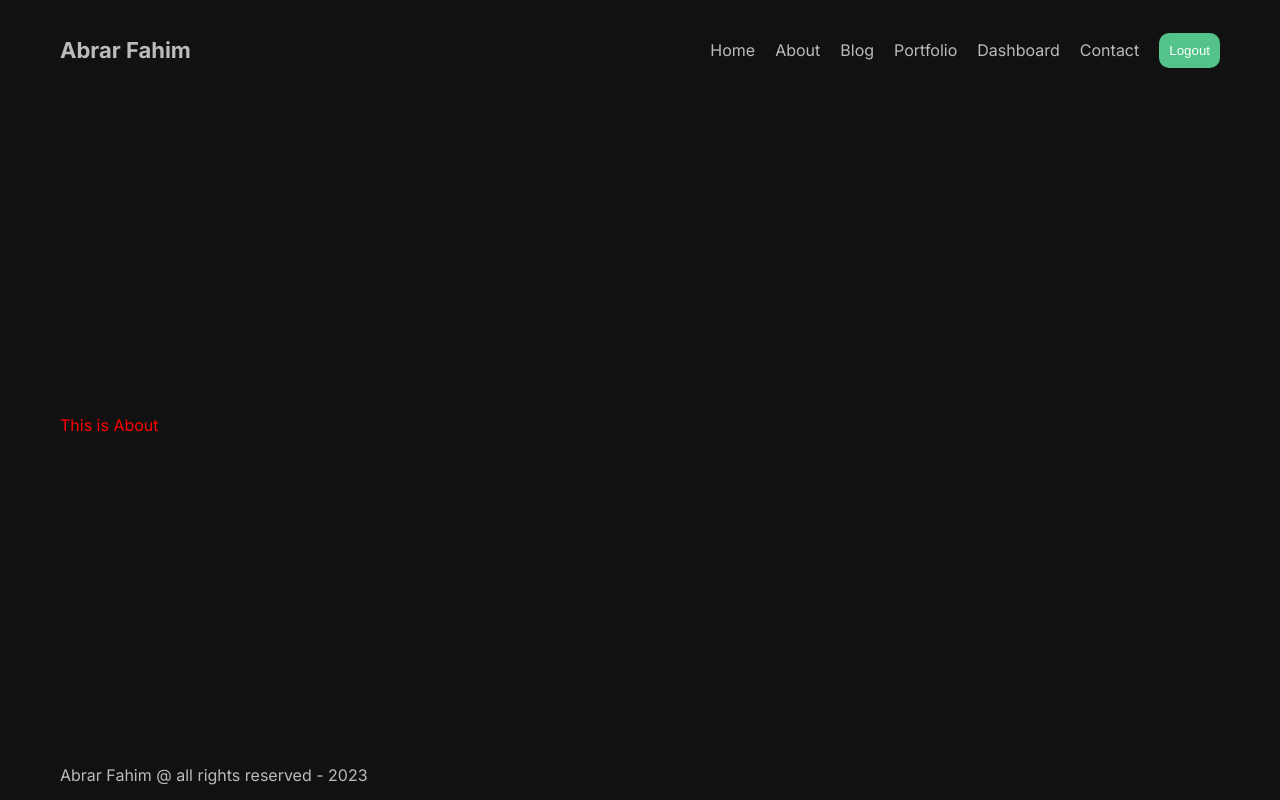
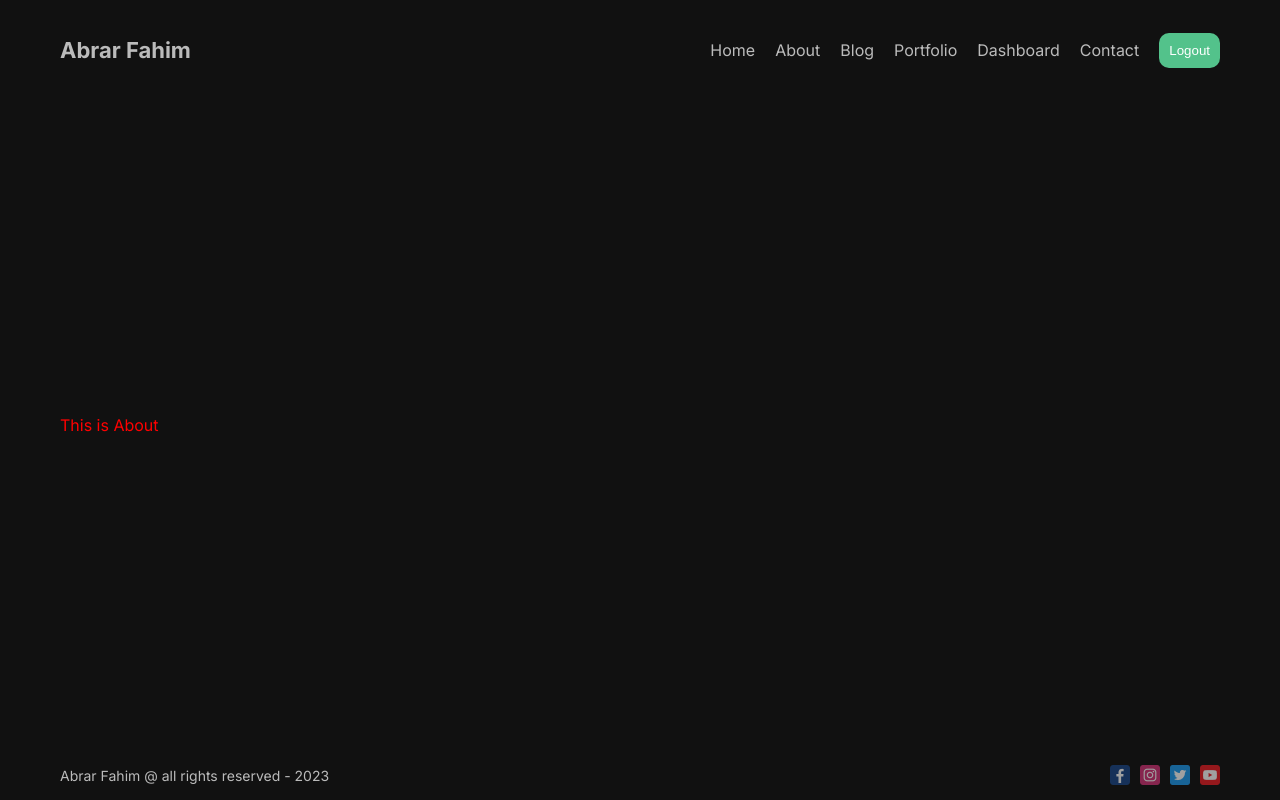
Before and after one commit to Abfahim21/next.js-project, a Next.js app: page /about in a window 1280 px wide. Built offline with nearby package versions, Linux system fonts and the light colour scheme.

Commit message:
images next

```diff
--- a/src/components/footer/Footer.js
+++ b/src/components/footer/Footer.js
@@ -1,11 +1,17 @@
 import React from 'react'
 import styles from './footer.module.css'
+import Image from 'next/image'
 
 const Footer = () => {
   return (
     <div className={styles.container}>
       <div>Abrar Fahim @ all rights reserved - 2023</div>
-      <div></div>
+      <div className={styles.social}>
+        <Image src="/1.png" className={styles.icon} width={20} height={20} alt='Abrar Fahim Facebook'/>
+        <Image src="/2.png" className={styles.icon} width={20} height={20} alt='Abrar Fahim Instagram'/>
+        <Image src="/3.png" className={styles.icon} width={20} height={20} alt='Abrar Fahim'/>
+        <Image src="/4.png" className={styles.icon} width={20} height={20} alt='Abrar Fahim'/>
+      </div>
     </div>
   )
 }
--- a/src/components/footer/footer.module.css
+++ b/src/components/footer/footer.module.css
@@ -1,6 +1,18 @@
 .container {
     height: 50px;
+    font-size: 14px;
     display: flex;
     align-items: center;
     justify-content: space-between;
 }
+
+.social {
+    display: flex;
+    align-items: center;
+    gap: 10px;
+}
+
+.icon {
+    opacity: 0.6;
+    cursor: pointer;
+}
```
